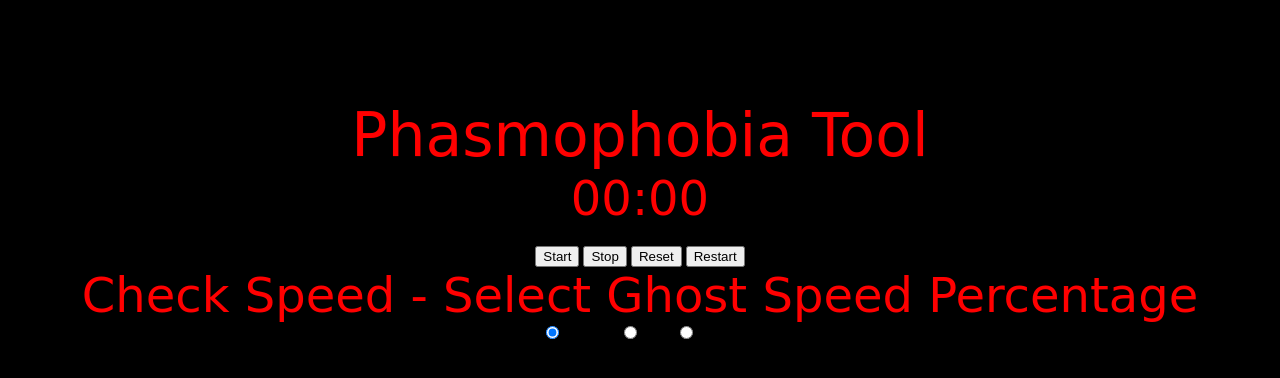
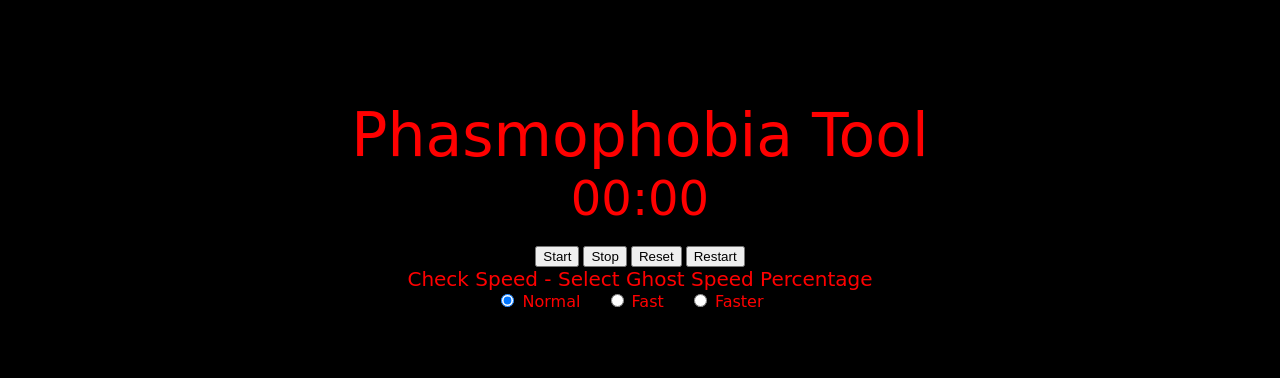
Before and after one commit to DilawNaBuwan/DNB_PhasmoTool, a plain HTML site: page index.html in a window 1280 px wide. Drawn offline with Linux system fonts and the light colour scheme.

Commit message:
Update index.html

```diff
--- a/index.html
+++ b/index.html
@@ -29,13 +29,19 @@
 		}
 
 		.SpeedTestTitle {
-			font-size: 48px;
+			font-size: 20px;
 			font-family: Chiller, cursive;
 			color: red;
 		}
 
 		.SpeedTestbuttons {
 			margin-top: 20px;
+		}
+
+		.radio-container label {
+			margin-right: 20px;
+			font-family: Chiller, cursive;
+			color: red;
 		}
 		</style>
 	</head>
```
